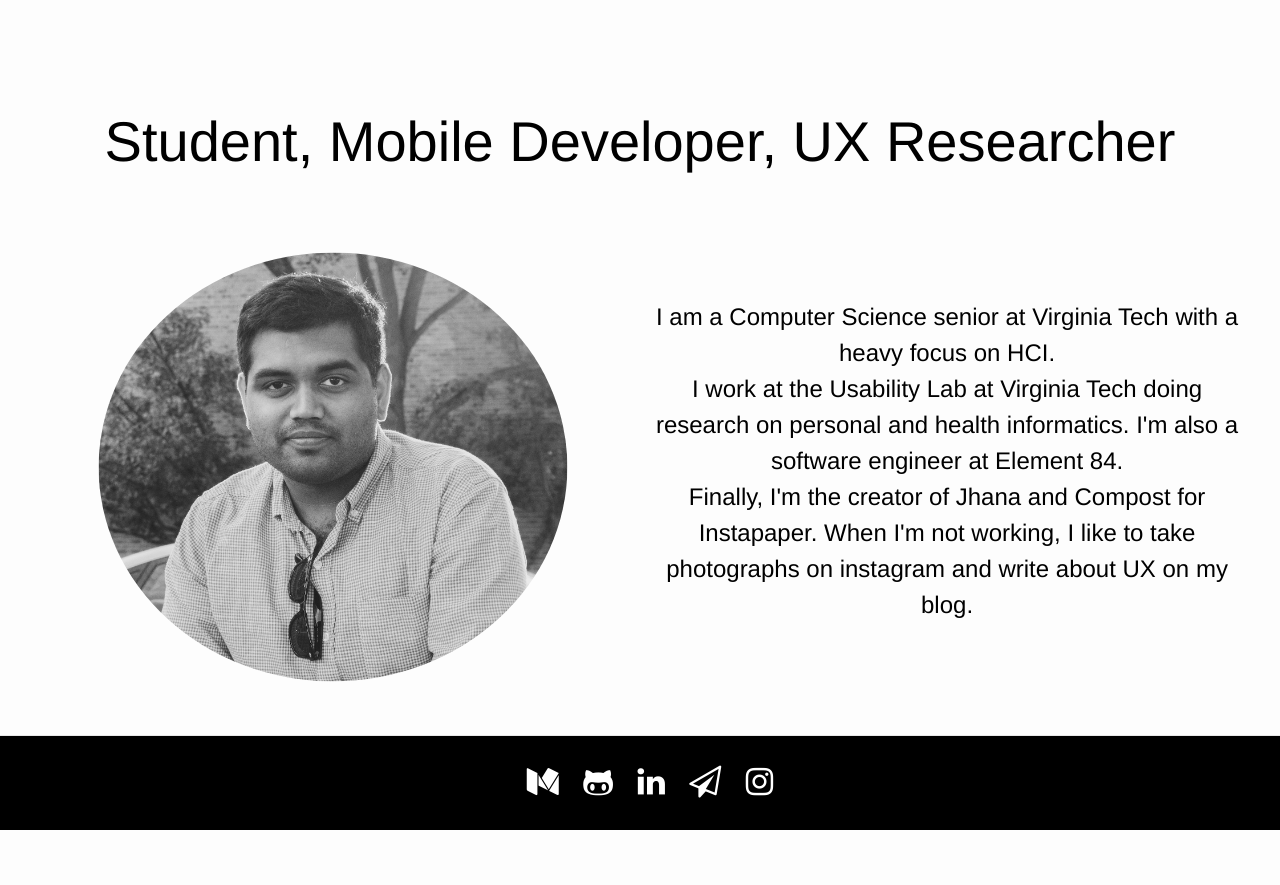
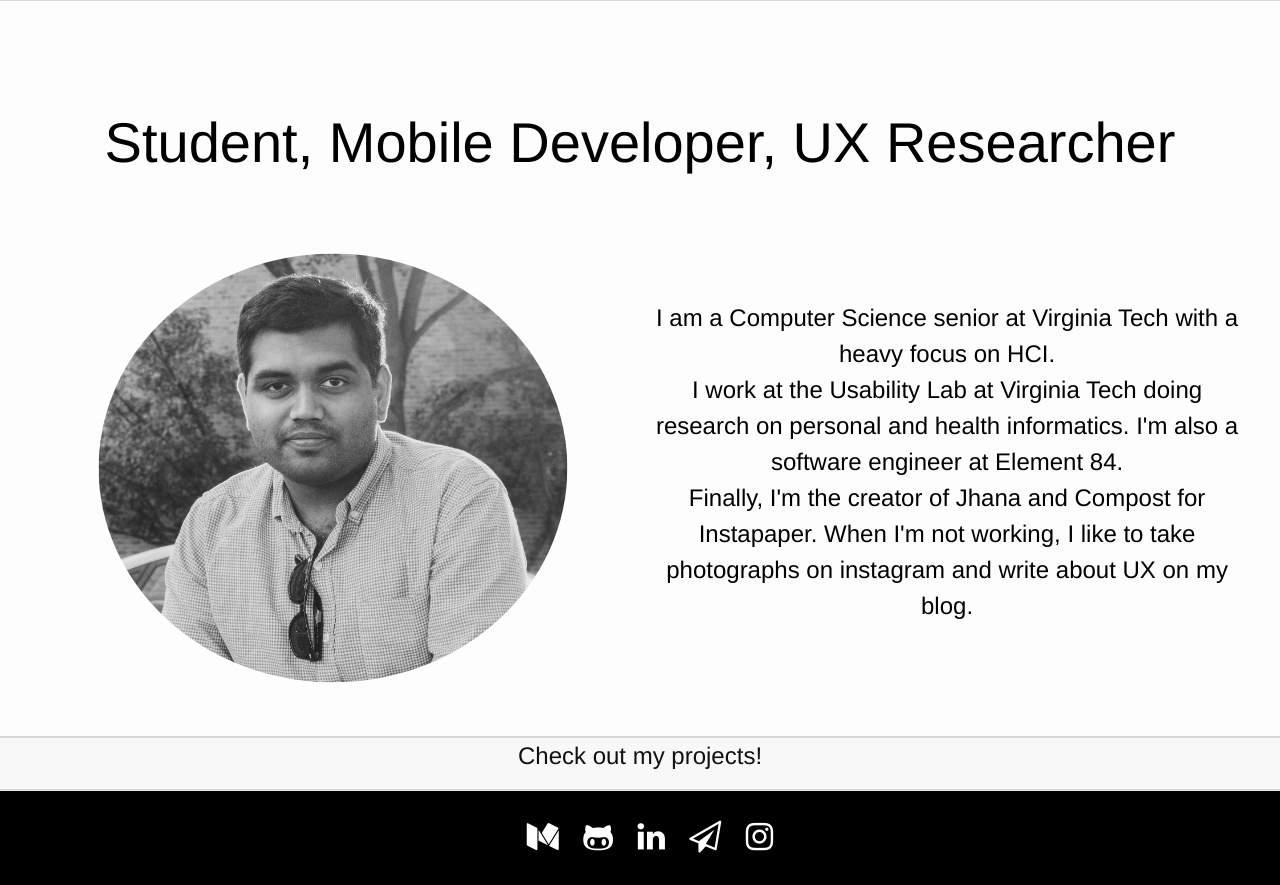
Before and after one commit to jayprat95/jayprat95.github.io, a Jekyll site: the page built from index.html, in a window 1280 px wide. Shown: the part 792-1677 px from the top of the page. Built offline with Jekyll 4.4.1, drawn with Linux system fonts in a browser that asks for light colours; nearby versions of some CDN libraries; before the commit the page ends 1622 px from its top, so only the background shows below that.

Commit message:
added border and background color

```diff
--- a/css/main.scss
+++ b/css/main.scss
@@ -138,6 +138,10 @@ $on-laptop:        800px;
 
 }
 
+#portfolio-title {
+	text-align: center;
+}
+
 
 #share-icons {
 	padding-left: 20px;
@@ -147,6 +151,10 @@ $on-laptop:        800px;
 
 .about {
 	background-color: blue;
+}
+
+.portfolio {
+	background-color: gray;
 }
 
 /* mobile portrait */
--- a/index.html
+++ b/index.html
@@ -13,7 +13,8 @@ layout: default
   </div>
 </div>
 
-<div style="width:100%;">
+<div style="width:100%;border-top: 1px solid #D8D8D8;
+border-bottom: 1px solid #D8D8D8;">
   <section class="about-section">
     <h1 id="about-title">Student, Mobile Developer, UX Researcher</h1>
     <div id="about-pic">
@@ -25,7 +26,12 @@ layout: default
   </section>
 </div>
 
-
+<div style="width:100%;background-color:#F8F8F8; border-top: 1px solid #D8D8D8;
+border-bottom: 1px solid #D8D8D8; ">
+  <section class="portfolio-section">
+  <h1 id="portfolio-title">Check out my projects!</h1>
+</section>
+</div>
 
 
 
```
Also changed, not shown: 3 other files.
